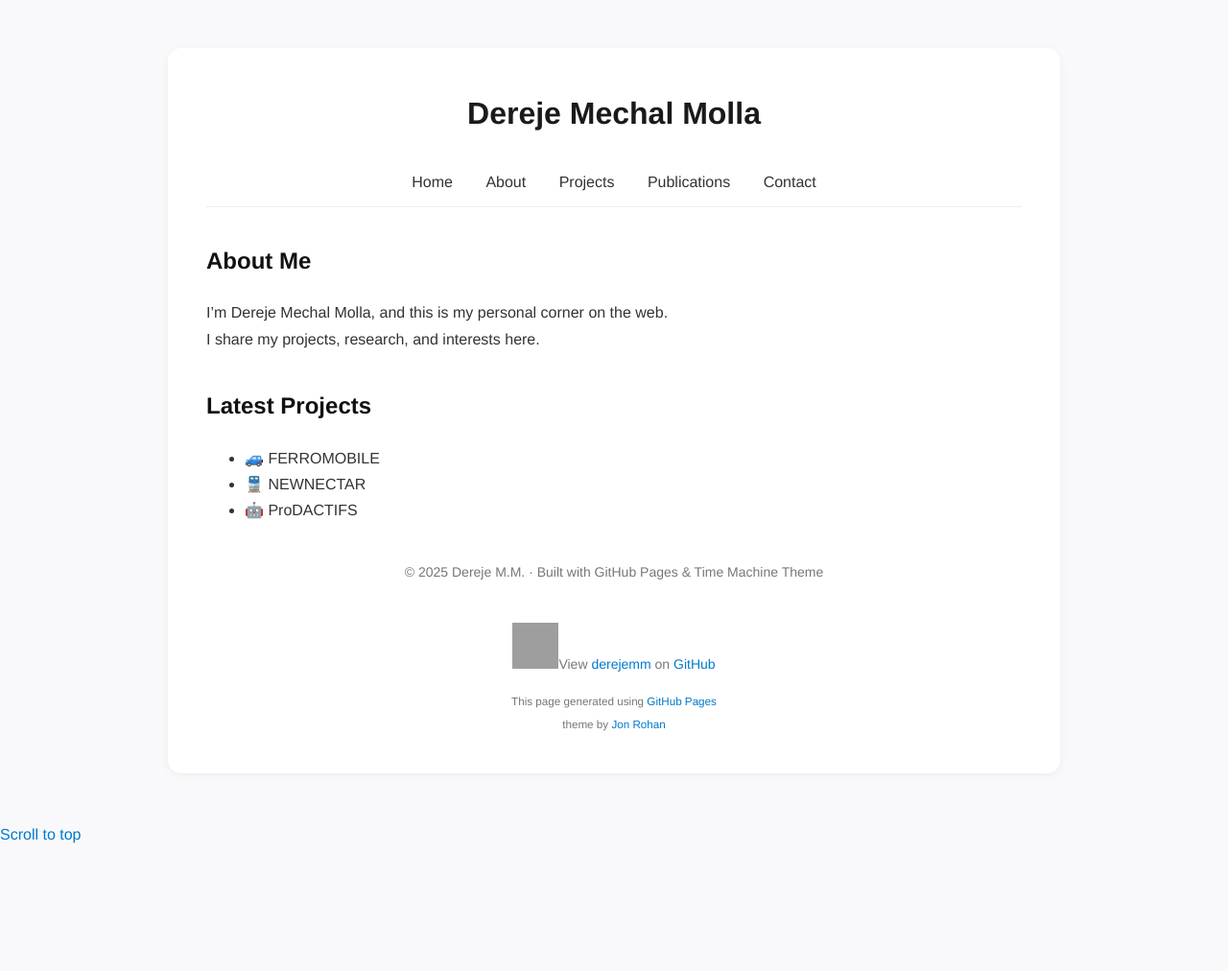
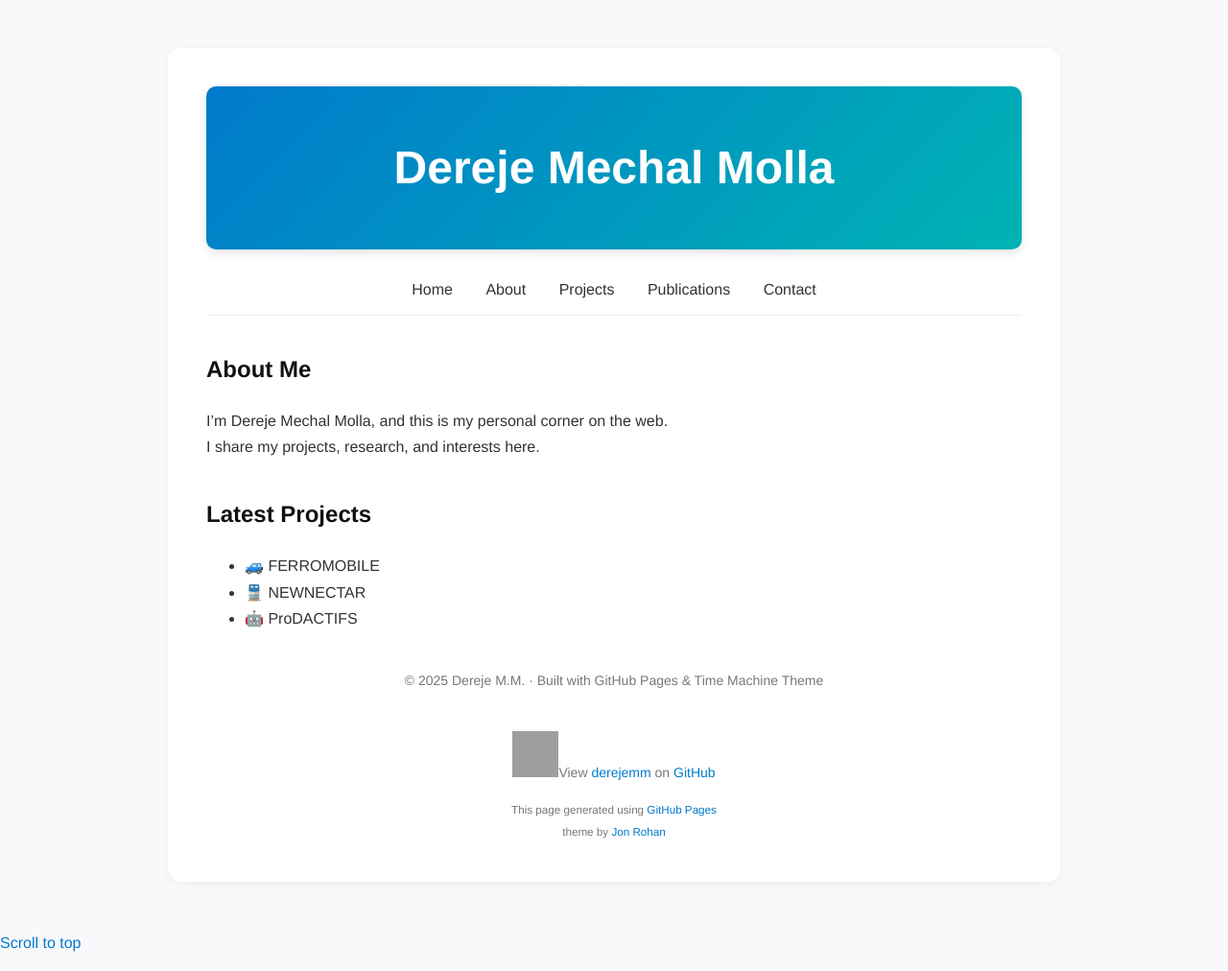
Before and after one commit to derejemm/derejemm.github.io, a Jekyll site: the page built from index.md, in a window 1280 px wide and 1012 px high. Shown: the whole window at 96% size. Built offline with Jekyll 4.4.1, drawn with Linux system fonts in a browser that asks for light colours; a script that is not in the unit is left out; the repository's description, which GitHub fills in, is left out; grey boxes are pictures that could not be loaded.

Commit message:
Update style.css

```diff
--- a/assets/css/style.css
+++ b/assets/css/style.css
@@ -133,3 +133,21 @@ header .site-meta {
   float: none !important;         /* cancel any theme float */
   position: static !important;    /* cancel absolute positioning if present */
 }
+
+/* Hero banner style for header */
+header {
+  background: linear-gradient(135deg, #007acc, #00b3b3); /* blue gradient */
+  color: white !important;
+  padding: 60px 20px;
+  border-radius: 10px;
+  box-shadow: 0 4px 10px rgba(0,0,0,0.1);
+  text-align: center;
+}
+
+/* Make sure the title text stays white */
+header h1,
+header .site-title {
+  color: white !important;
+  font-size: 3em;
+  margin: 0;
+}
```
